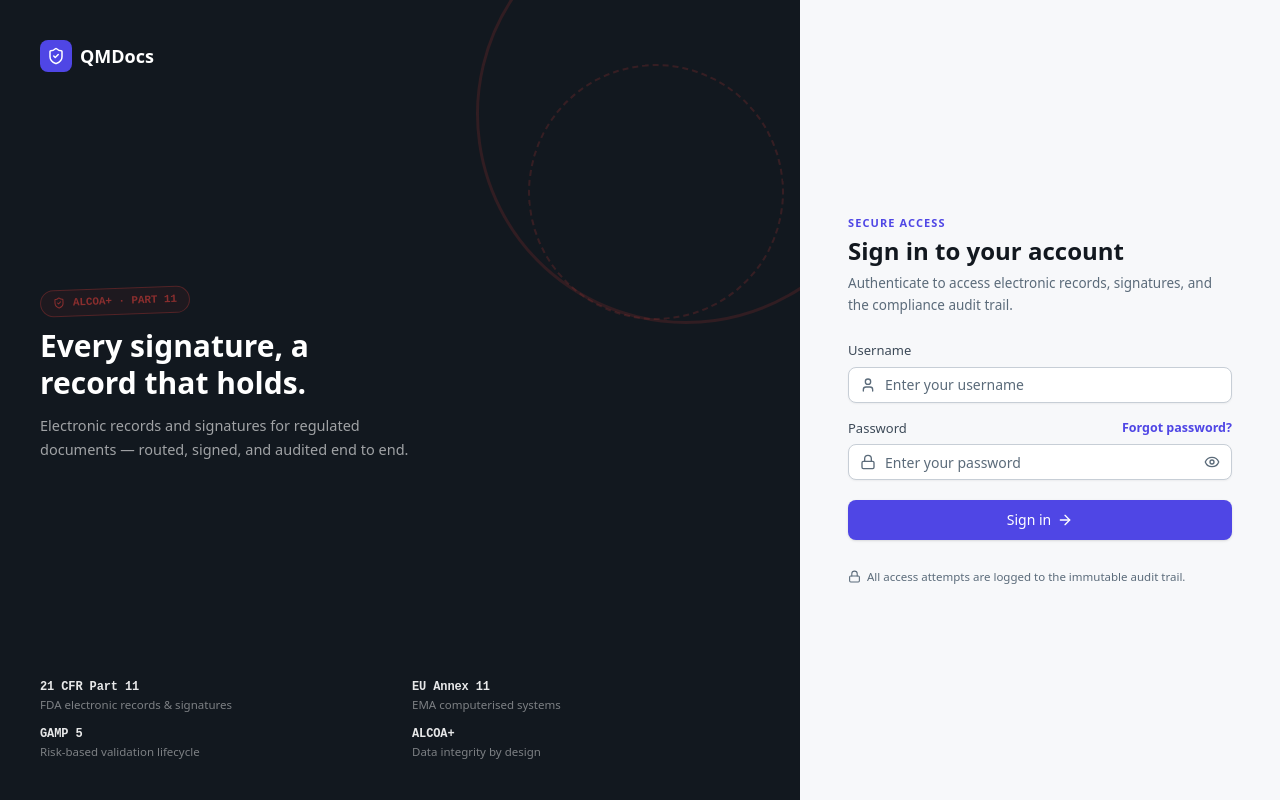
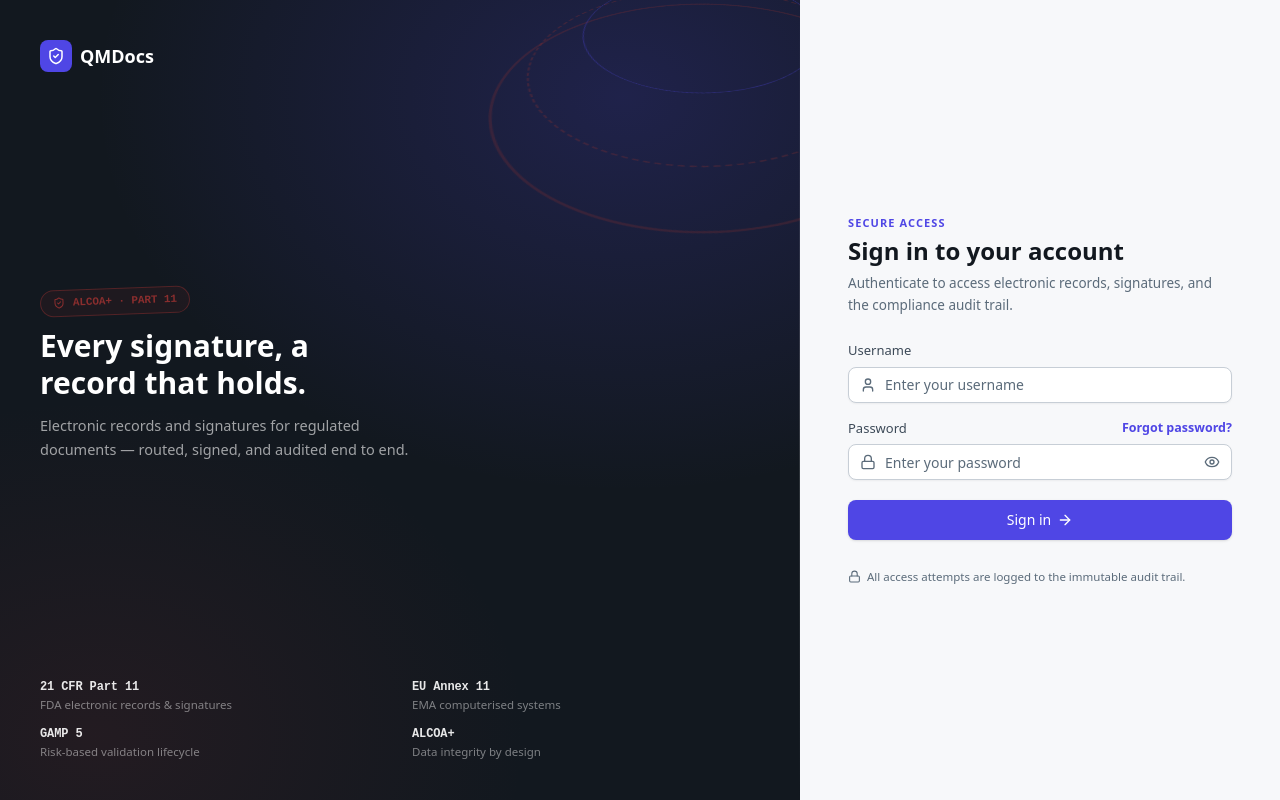
Before and after one commit to manzoorqirat-boop/qmdocs-frontend, a React (Vite) app: page /login in a window 1280 px wide. Built offline with nearby package versions, Linux system fonts and the light colour scheme; no server answers.

Commit message:
Update login.tsx

```diff
--- a/src/pages/login.tsx
+++ b/src/pages/login.tsx
@@ -199,14 +199,49 @@ export function LoginPage() {
           signature element and a literal illustration of what the product
           does. */}
       <div className="relative hidden flex-col justify-between overflow-hidden bg-ink p-10 text-white md:flex">
+        {/* Depth, built in layers rather than as a flat backdrop: an ambient
+            glow field, then concentric seal rings tilted in real 3D space.
+            All decorative, all aria-hidden, all pointer-events-none — none of
+            it sits between the reader and anything they need. Kept to the
+            existing ink/stamp/seal palette: dimensionality here comes from
+            light and perspective, not from introducing new colour. */}
         <div
           aria-hidden="true"
-          className="pointer-events-none absolute -top-24 -right-24 size-[420px] rounded-full border-[3px] border-stamp/25"
-          style={{ transform: 'rotate(-8deg)' }}
+          className="pointer-events-none absolute inset-0"
+          style={{
+            background:
+              'radial-gradient(120% 90% at 78% 12%, color-mix(in srgb, var(--color-seal) 22%, transparent) 0%, transparent 55%),'
+              + 'radial-gradient(90% 70% at 12% 92%, color-mix(in srgb, var(--color-stamp) 14%, transparent) 0%, transparent 60%)',
+          }}
         />
+
         <div
           aria-hidden="true"
-          className="pointer-events-none absolute top-16 right-4 flex size-64 -rotate-6 items-center justify-center rounded-full border-2 border-dashed border-stamp/30"
+          className="pointer-events-none absolute -top-28 -right-28"
+          style={{ perspective: '1000px' }}
+        >
+          <div
+            className="motion-safe:animate-[seal-drift_18s_ease-in-out_infinite]"
+            style={{ transform: 'rotateX(58deg) rotateZ(-12deg)', transformStyle: 'preserve-3d' }}
+          >
+            <div className="size-[420px] rounded-full border-[3px] border-stamp/25" />
+            <div
+              className="absolute inset-10 rounded-full border-2 border-dashed border-stamp/30"
+              style={{ transform: 'translateZ(38px)' }}
+            />
+            <div
+              className="absolute inset-24 rounded-full border border-seal/35"
+              style={{ transform: 'translateZ(76px)' }}
+            />
+          </div>
+        </div>
+
+        {/* A hairline of light along the panel's inner edge — the detail that
+            makes two adjacent surfaces read as genuinely separate planes
+            rather than one flat division. */}
+        <div
+          aria-hidden="true"
+          className="pointer-events-none absolute inset-y-0 right-0 w-px bg-gradient-to-b from-transparent via-white/15 to-transparent"
         />
 
         <div className="relative flex items-center gap-2 text-lg font-semibold">
```
